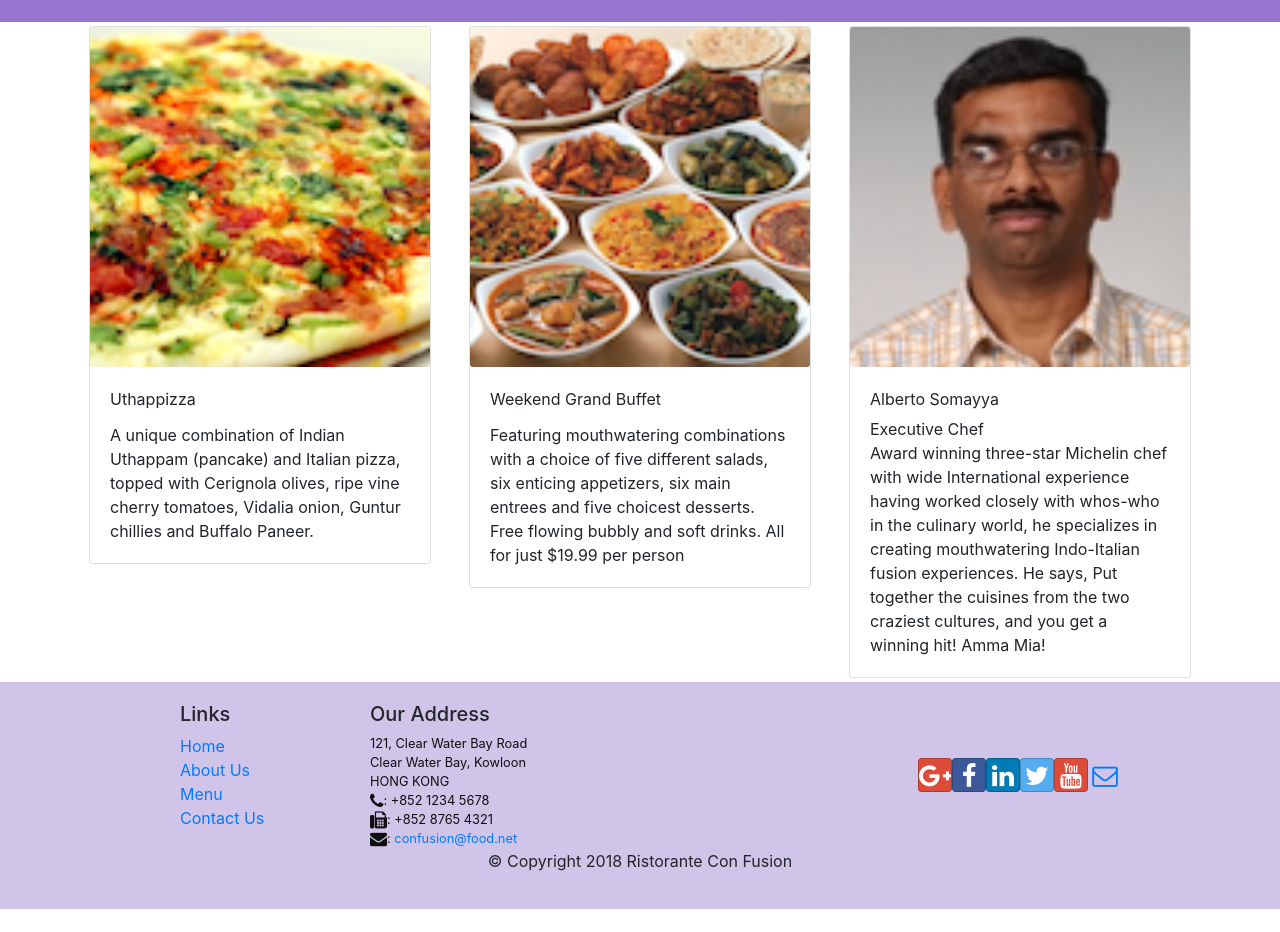
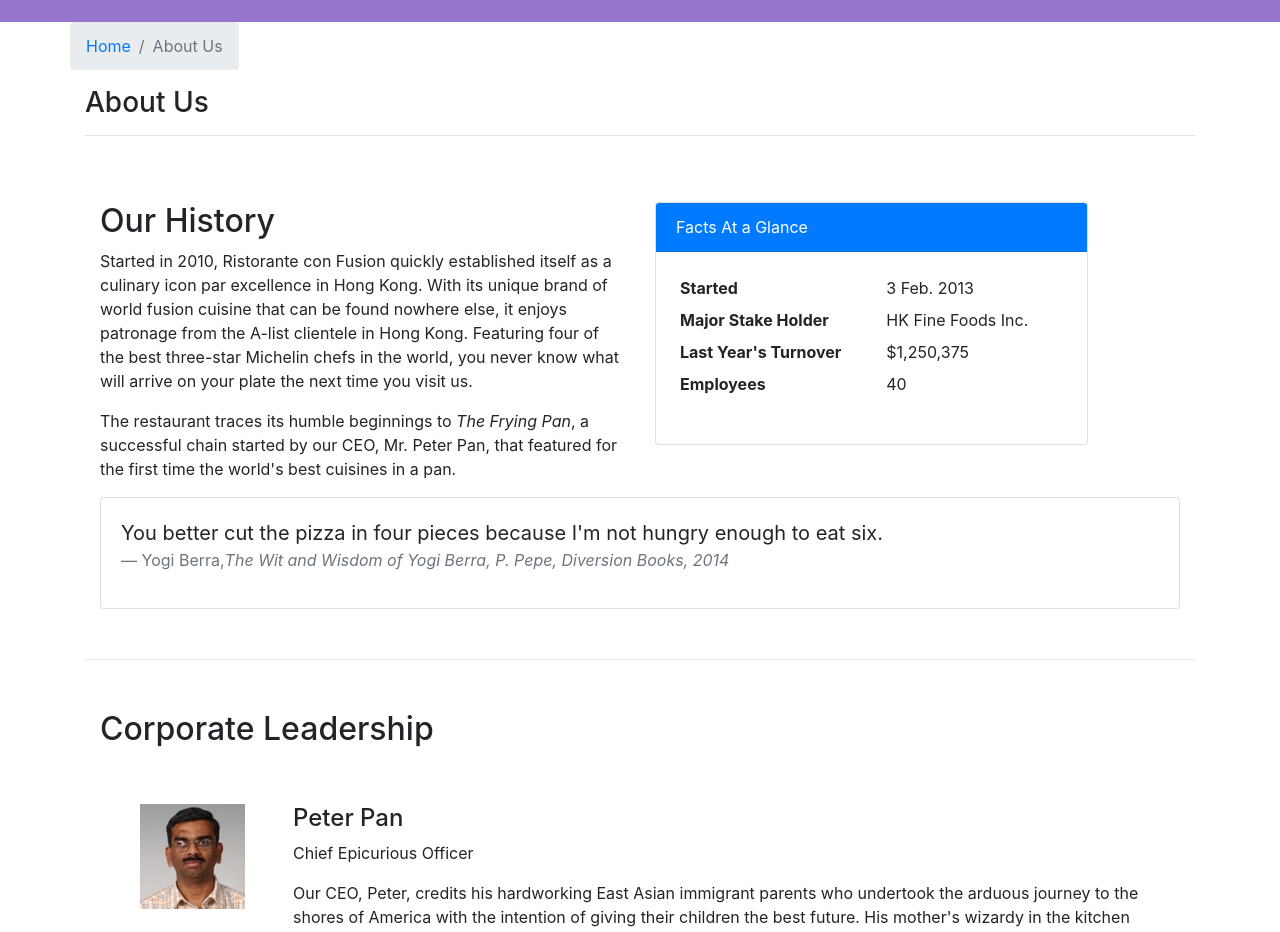
Before and after one commit to Vaibhav-ss/Restaurant, a React (Create React App) app: page /aboutus in a window 1280 px wide. Before the commit this address led to /home. Shown: the part 320-1252 px from the top of the page. Before the commit the page ends 1229 px from the top, so only its background shows below. Built offline with nearby package versions, Linux system fonts and the light colour scheme.

Commit message:
assignment 2

```diff
--- /dev/null
+++ b/src/components/AboutComponent.js
@@ -0,0 +1,94 @@
+import React from 'react';
+import { Breadcrumb, BreadcrumbItem, Card, CardBody, CardHeader, Media } from 'reactstrap';
+import { Link } from 'react-router-dom';
+
+function RenderLeader({leader}){
+    return(
+        <div key={leader.id} >
+            <Media tag="li" className='mt-5'>
+                <Media left top>
+                    <Media object src={leader.image} alt={leader.name} />
+                </Media>
+                <Media body className='ml-5'>
+                    <Media heading>{leader.name}</Media>
+                    <p>{leader.designation}</p>
+                    <p>{leader.description}</p>
+                </Media>
+            </Media>
+        </div>
+    );
+}
+
+function About(props) {
+
+    const leaders = props.leaders.map((leader) => {
+        return (
+            <RenderLeader leader={leader}/>
+        );
+    });
+
+    return(
+        <div className="container">
+            <div className="row">
+                <Breadcrumb>
+                    <BreadcrumbItem><Link to="/home">Home</Link></BreadcrumbItem>
+                    <BreadcrumbItem active>About Us</BreadcrumbItem>
+                </Breadcrumb>
+                <div className="col-12">
+                    <h3>About Us</h3>
+                    <hr />
+                </div>
+            </div>
+            <div className="row row-content">
+                <div className="col-12 col-md-6">
+                    <h2>Our History</h2>
+                    <p>Started in 2010, Ristorante con Fusion quickly established itself as a culinary icon par excellence in Hong Kong. With its unique brand of world fusion cuisine that can be found nowhere else, it enjoys patronage from the A-list clientele in Hong Kong.  Featuring four of the best three-star Michelin chefs in the world, you never know what will arrive on your plate the next time you visit us.</p>
+                    <p>The restaurant traces its humble beginnings to <em>The Frying Pan</em>, a successful chain started by our CEO, Mr. Peter Pan, that featured for the first time the world's best cuisines in a pan.</p>
+                </div>
+                <div className="col-12 col-md-5">
+                    <Card>
+                        <CardHeader className="bg-primary text-white">Facts At a Glance</CardHeader>
+                        <CardBody>
+                            <dl className="row p-1">
+                                <dt className="col-6">Started</dt>
+                                <dd className="col-6">3 Feb. 2013</dd>
+                                <dt className="col-6">Major Stake Holder</dt>
+                                <dd className="col-6">HK Fine Foods Inc.</dd>
+                                <dt className="col-6">Last Year's Turnover</dt>
+                                <dd className="col-6">$1,250,375</dd>
+                                <dt className="col-6">Employees</dt>
+                                <dd className="col-6">40</dd>
+                            </dl>
+                        </CardBody>
+                    </Card>
+                </div>
+                <div className="col-12">
+                    <Card>
+                        <CardBody className="bg-faded">
+                            <blockquote className="blockquote">
+                                <p className="mb-0">You better cut the pizza in four pieces because
+                                    I'm not hungry enough to eat six.</p>
+                                <footer className="blockquote-footer">Yogi Berra,
+                                <cite title="Source Title">The Wit and Wisdom of Yogi Berra,
+                                    P. Pepe, Diversion Books, 2014</cite>
+                                </footer>
+                            </blockquote>
+                        </CardBody>
+                    </Card>
+                </div>
+            </div>
+            <div className="row row-content">
+                <div className="col-12">
+                    <h2>Corporate Leadership</h2>
+                </div>
+                <div className="col-12">
+                    <Media list>
+                        {leaders}
+                    </Media>
+                </div>
+            </div>
+        </div>
+    );
+}
+
+export default About;
--- a/src/components/MainComponents.js
+++ b/src/components/MainComponents.js
@@ -1,6 +1,7 @@
 import React, { Component } from 'react';
 import Menu from './MenuComponent';
 import DishDetail from './DishdetailComponent';
+import About from './AboutComponent';
 import Contact from './ContactComponent';
 import Header from './HeaderComponent';
 import Footer from './FooterComponent';
@@ -48,6 +49,7 @@
       <Header />
       <Switch>
       <Route path='/home' component={HomePage} />
+      <Route exact path='/aboutus' component={() => <About leaders={this.state.leaders} />} />
       <Route exact path='/menu' component={() => <Menu dishes={this.state.dishes} />} />
       <Route path='/menu/:dishId' component={DishWithId} />
       <Route exact path='/contactus' component={Contact} />
--- a/src/components/MenuComponent.js
+++ b/src/components/MenuComponent.js
@@ -36,10 +36,10 @@
                         <BreadcrumbItem><Link to="/home">Home</Link></BreadcrumbItem>
                         <BreadcrumbItem active>Menu</BreadcrumbItem>
                     </Breadcrumb>
-                </div>
                 <div className='col-12'>
                     <h3>Menu</h3>
                     <hr />
+                </div>
                 </div>
                 <div className='row'>
                     {menu}
```
